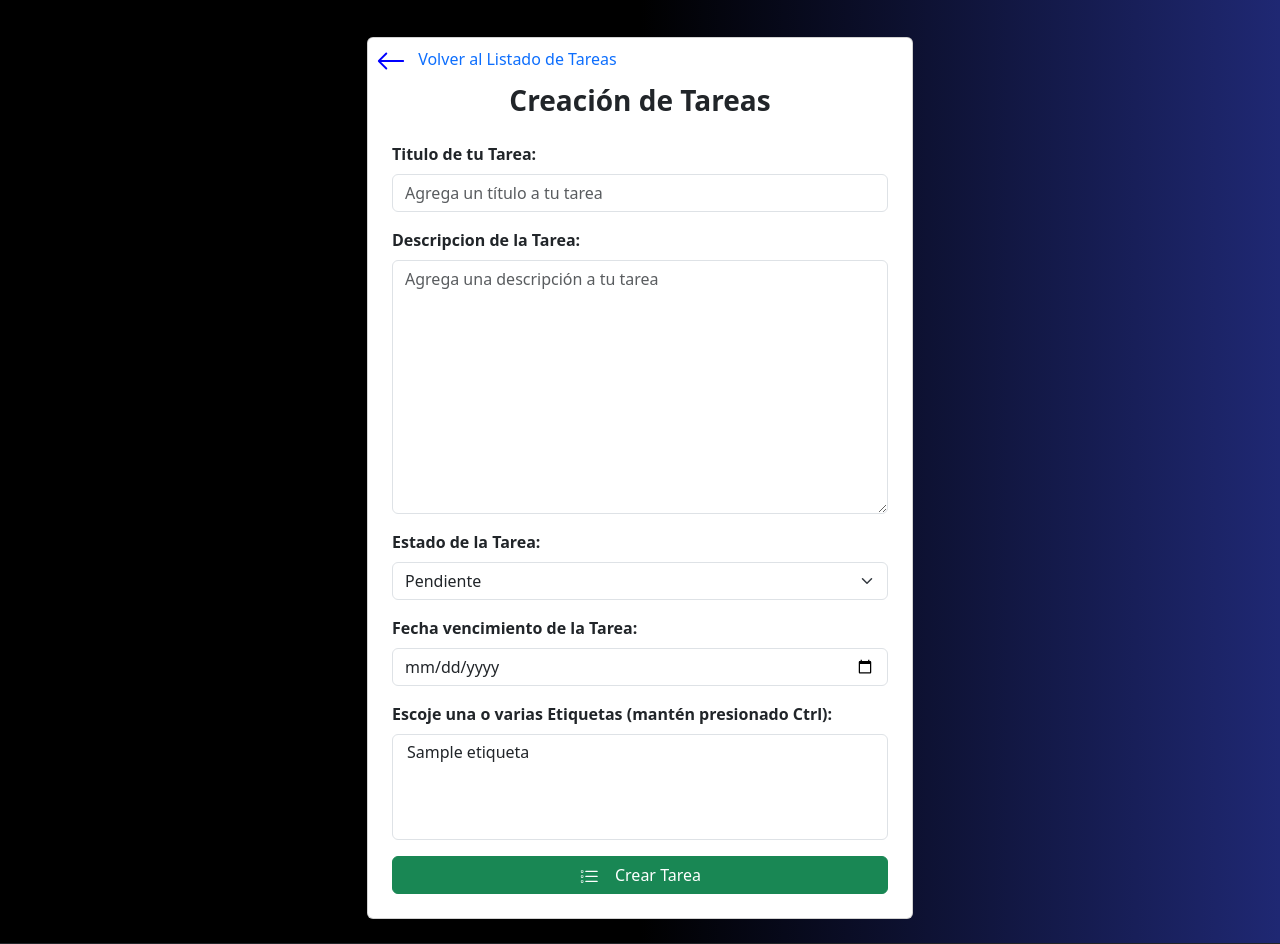
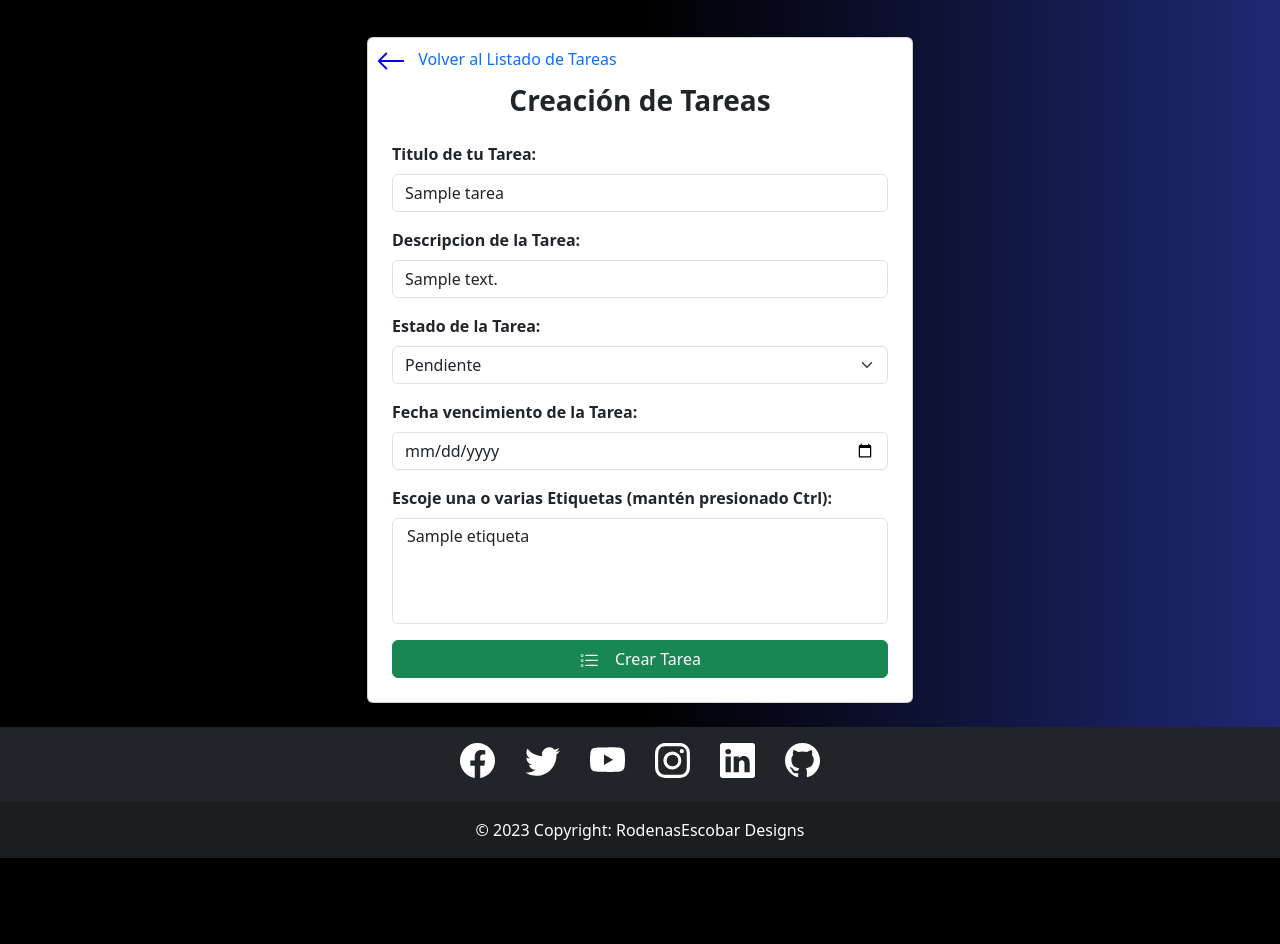
Before and after one commit to Leonardo-Rodenas/Trabajos-Individuales-Modulo-7, a Django app: a page that uses ejercicio_individual/app_1/templates/templates_app/app_1/crea_actualiza_tarea.html in a window 1280 px wide. Shown: the part 186-1130 px from the top of the page. After the commit the page ends 1044 px from the top, so only its background shows below. Run offline with Django 4.2, Linux system fonts and the light colour scheme; a user stored in the database is signed in; tables that the repository leaves empty hold one stand-in row (values such as "Sample post"); some libraries are stand-ins or nearby versions.

Commit message:
actualizo para finalizar el individual 5 :grinning:

```diff
--- a/ejercicio_individual/app_1/templates/templates_app/app_1/crea_actualiza_tarea.html
+++ b/ejercicio_individual/app_1/templates/templates_app/app_1/crea_actualiza_tarea.html
@@ -22,17 +22,17 @@
                         <p>
                             <label class="form-label text-start fw-bold" for="id_titulo">Titulo de tu Tarea:</label>
                             <input class="form-control" type="text" name="titulo" maxlength="100" required
-                                id="id_titulo" placeholder="Agrega un título a tu tarea">
+                                id="id_titulo" placeholder="Agrega un título a tu tarea" value="{{tarea.titulo}}">
                         </p>
                         <p>
                             <label class="form-label text-start fw-bold" for="id_descripcion">Descripcion de la
                                 Tarea:</label>
-                            <textarea class="form-control" name="descripcion" cols="40" rows="10" required
-                                id="id_descripcion" placeholder="Agrega una descripción a tu tarea"></textarea>
+                            <input class="form-control" name="descripcion" cols="40" rows="10" required
+                                id="id_descripcion" placeholder="Agrega una descripción a tu tarea"  value="{{tarea.descripcion}}"></input>
                         </p>
                         <p>
                             <label class="form-label text-start fw-bold" for="id_estado">Estado de la Tarea:</label>
-                            <select class="form-select" name="estado" id="id_estado">
+                            <select class="form-select" name="estado" id="id_estado"  value="{{tarea.estado}}">
                                 <option value="Pendiente" selected>Pendiente</option>
                                 <option value="En Progreso" >En Progreso</option>
                                 <option value="Completada" >Completada</option>
@@ -43,14 +43,14 @@
                             <label class="form-label fw-bold" for="id_fecha_vencimiento">Fecha vencimiento de la
                                 Tarea:</label>
                             <input class="form-control" type="date" name="fecha_vencimiento" required
-                                id="id_fecha_vencimiento">
+                                id="id_fecha_vencimiento"  value="{{tarea.fecha_vencimiento}}">
                         </div>
                         </p>
                         <p>
                             <label class="form-label text-start fw-bold" for="id_etiqueta">Escoje una o varias
                                 Etiquetas (mantén presionado Ctrl):</label>
                             <select class="form-select" aria-label="Default select example" name="etiqueta" required
-                                id="id_etiqueta" multiple>
+                                id="id_etiqueta" multiple  value="{{tarea.etiqueta}}">
                                 {% for etiqueta in etiquetas %}
                                 <option value="{{ etiqueta.id }}">{{ etiqueta.nombre }}</option>
                                 {% endfor %}
```
